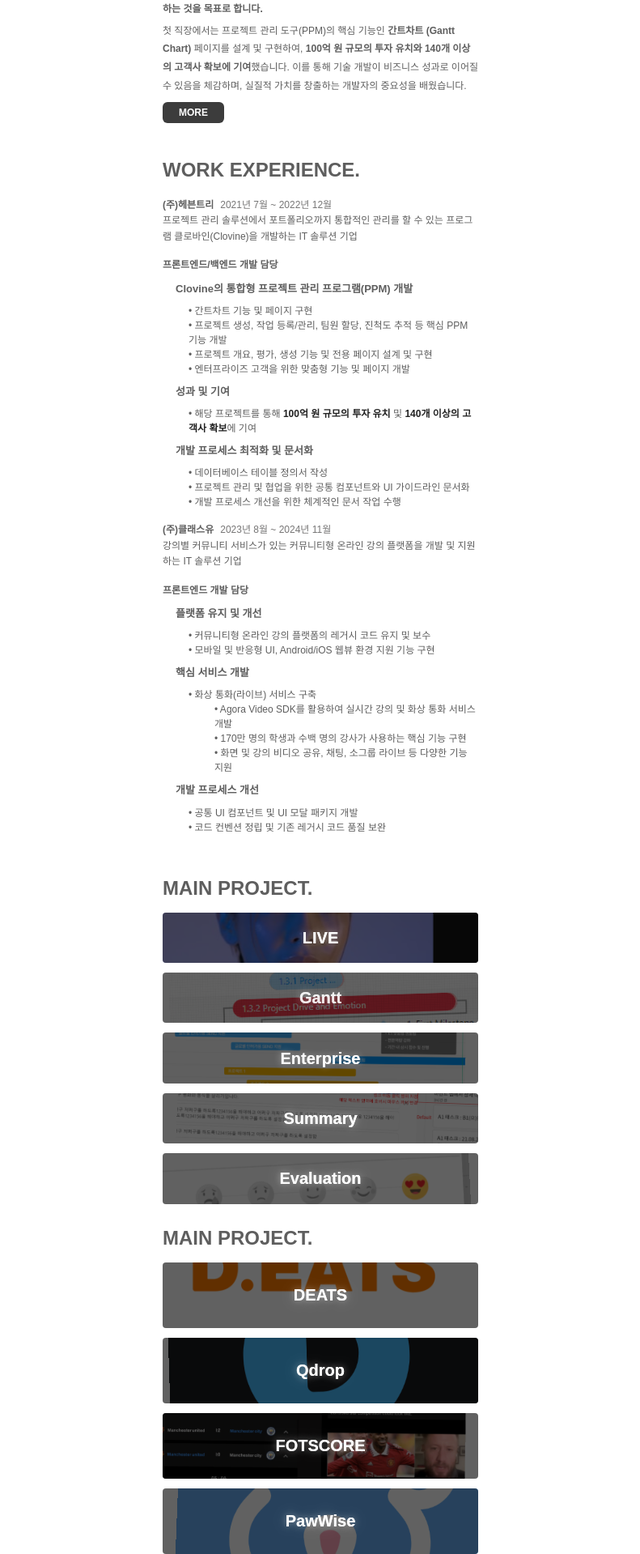
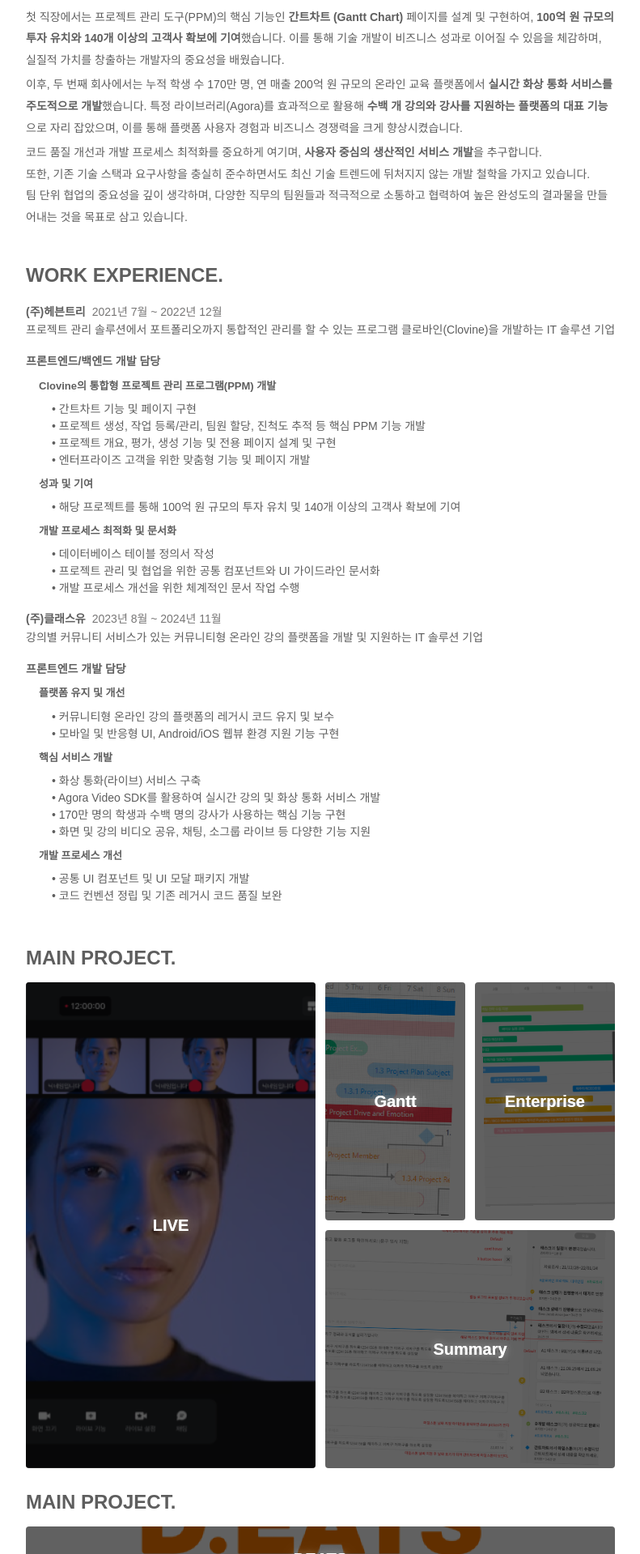
Before and after one commit to rl0425/portfolio-2024, a Next.js app: page / in a window 1280 px wide. Shown: the part 161-2080 px from the top of the page at 81% size, without its empty margins (244-1035 px from the left). Built offline with nearby package versions, Linux system fonts and the light colour scheme.

Commit message:
feat: Update project thumbnail Styles

```diff
--- a/src/app/_components/_channel/page.tsx
+++ b/src/app/_components/_channel/page.tsx
@@ -1,7 +1,7 @@
 export default function Channel() {
   return (
     <div className="bg-white px-5">
-      <div className="mx-auto max-w-[430px] bg-white">
+      <div className="mx-auto bg-white">
         <main className="h-full w-full pt-4">
           <section className="mb-6">
             <h2 className="mb-4 text-[24px] font-bold">CHANNEL.</h2>
--- a/src/app/_components/_contact/page.tsx
+++ b/src/app/_components/_contact/page.tsx
@@ -1,7 +1,7 @@
 export default function Contact() {
   return (
     <div className="bg-white px-5">
-      <div className="mx-auto max-w-[430px] bg-white">
+      <div className="mx-auto bg-white">
         <main className="h-full w-full pt-12">
           <section className="mb-6">
             <h2 className="mb-4 text-[24px] font-bold">CONTACT.</h2>
--- a/src/app/_components/_introduce/page.tsx
+++ b/src/app/_components/_introduce/page.tsx
@@ -1,6 +1,6 @@
 "use client";
 
-import { useState, useCallback, useMemo } from "react";
+import { useState, useCallback, useMemo, useEffect } from "react";
 import clsx from "clsx";
 
 interface IntroductionSection {
@@ -10,19 +10,33 @@
 
 const STYLES = {
   CONTAINER: "bg-white px-5",
-  INNER: "mx-auto max-w-[430px] bg-white",
+  INNER: "mx-auto bg-white",
   MAIN: "h-full w-full pt-10",
   SECTION: "mb-4",
   HEADING: "mb-2 text-[24px] font-bold",
-  CONTENT: "flex flex-col gap-1 text-[12px] font-semibold",
+  CONTENT: "flex flex-col gap-1 text-[12px] md:text-[14px] font-semibold",
   BUTTON:
-    "(mt-4 text-[12px] font-medium) (text-blue-500 hover:text-blue-600) (transition-colors duration-200)",
+    "(mt-4 text-[12px] md:text-[12px] font-medium) (text-blue-500 hover:text-blue-600) (transition-colors duration-200)",
 } as const;
 
 const INITIAL_VISIBLE_SECTIONS = 2;
 
 export default function Introduce() {
   const [isExpanded, setIsExpanded] = useState<boolean>(false);
+
+  useEffect(() => {
+    const handleResize = () => {
+      setIsExpanded(window.innerWidth >= 768);
+    };
+
+    handleResize();
+
+    window.addEventListener("resize", handleResize);
+
+    return () => {
+      window.removeEventListener("resize", handleResize);
+    };
+  }, []);
 
   const handleToggleExpand = useCallback(() => {
     setIsExpanded((prev) => !prev);
@@ -94,7 +108,12 @@
   );
 
   const visibleSections = useMemo(
-    () => (isExpanded ? sections : sections.slice(0, INITIAL_VISIBLE_SECTIONS)),
+    () =>
+      window.innerWidth >= 768
+        ? sections
+        : isExpanded
+          ? sections
+          : sections.slice(0, INITIAL_VISIBLE_SECTIONS),
     [sections, isExpanded],
   );
 
@@ -110,23 +129,26 @@
             <div className={STYLES.CONTENT}>
               {visibleSections.map((section) => (
                 <div
-                  className="text-[12px] font-normal leading-[1.9] text-[#222222ba]"
+                  className="text-[12px] font-normal leading-[1.9] text-[#222222ba] md:text-[14px]"
                   key={section.id}
                 >
                   {section.content}
                 </div>
               ))}
 
-              {sections.length > INITIAL_VISIBLE_SECTIONS && (
-                <div className="mt-1 w-fit rounded-md bg-[#222222e0] px-5 py-[4px] text-[12px] text-[#ffffff]">
+              {window.innerWidth < 768 &&
+                sections.length > INITIAL_VISIBLE_SECTIONS && (
+                  <div
+                    onClick={handleToggleExpand}
+                    className="mt-1 w-fit cursor-pointer rounded-md bg-[#222222e0] px-5 py-[4px] text-[12px] text-[#ffffff] md:text-[14px]"
+                  >
                     <button
-                    onClick={handleToggleExpand}
                       className={clsx(STYLES.BUTTON)}
                       role="button"
                       aria-expanded={isExpanded}
-                    aria-label={isExpanded ? "LESS" : "MORE"}
+                      aria-label={isExpanded ? "접기" : "더보기"}
                     >
-                    {isExpanded ? "LESS" : "MORE"}
+                      {isExpanded ? "접기" : "더보기"}
                     </button>
                   </div>
                 )}
--- a/src/app/_components/_main-project/page.tsx
+++ b/src/app/_components/_main-project/page.tsx
@@ -112,6 +112,14 @@
 const OVERLAY_STYLE =
   "absolute inset-0 bg-[#0000009e] flex items-center justify-center transition-opacity duration-300";
 
+const GRID_LAYOUT_STYLES = {
+  container: "grid grid-cols-2 gap-3 h-[600px] min-w-full",
+  leftSection: "relative h-full", // 왼쪽 큰 이미지
+  rightSection: "grid grid-rows-2 gap-3", // 오른쪽 섹션
+  rightTop: "grid grid-cols-2 gap-3", // 오른쪽 상단 2개 이미지
+  rightBottom: "relative h-full", // 오른쪽 하단 긴 이미지
+} as const;
+
 export default function MainProject() {
   const router = useRouter();
   const [isClient, setIsClient] = useState(false);
@@ -174,21 +182,71 @@
 
   const renderProjects = useMemo(
     () => (
-      <div className="grid h-[360px] min-w-full gap-3">
-        {PROJECTS.map((project, index) => (
+      <>
+        <div className={GRID_LAYOUT_STYLES.container}>
+          {/* 왼쪽 큰 이미지 */}
+          <div className={GRID_LAYOUT_STYLES.leftSection}>
+            <div
+              className={`${IMAGE_CONTAINER_STYLE} h-full`}
+              role="button"
+              aria-label={`${PROJECTS[0].title} 프로젝트 보기`}
+              onClick={() =>
+                router.push(`/projects?projectName=${PROJECTS[0].url}`)
+              }
+            >
+              <div className="relative h-full w-full">
+                {isClient && (
+                  <div
+                    className="absolute inset-0"
+                    style={{
+                      animation: `float1 ${6}s ease-in-out infinite`,
+                    }}
+                  >
+                    <Image
+                      src={PROJECTS[0].imageUrl}
+                      alt={PROJECTS[0].title}
+                      fill
+                      className="object-cover"
+                      sizes="50vw"
+                      priority
+                    />
+                  </div>
+                )}
+                <div className={OVERLAY_STYLE}>
+                  <p
+                    id={`title-${PROJECTS[0].id}`}
+                    className="title-shimmer text-center text-xl font-bold"
+                    data-animate="false"
+                  >
+                    {PROJECTS[0].title}
+                  </p>
+                </div>
+              </div>
+            </div>
+          </div>
+
+          {/* 오른쪽 섹션 */}
+          <div className={GRID_LAYOUT_STYLES.rightSection}>
+            {/* 오른쪽 상단 2개 이미지 */}
+            <div className={GRID_LAYOUT_STYLES.rightTop}>
+              {PROJECTS.slice(1, 3).map((project, index) => (
                 <div
                   key={project.id}
                   className={IMAGE_CONTAINER_STYLE}
                   role="button"
                   aria-label={`${project.title} 프로젝트 보기`}
-            onClick={() => router.push(`/projects?projectName=${project.url}`)}
+                  onClick={() =>
+                    router.push(`/projects?projectName=${project.url}`)
+                  }
                 >
-            <div className="relative h-[360px] w-full">
+                  <div className="relative h-full w-full">
                     {isClient && (
                       <div
                         className="absolute inset-0"
                         style={{
-                    animation: `float${(index % 2) + 1} ${6 + index * 1.5}s ease-in-out infinite`,
+                          animation: `float${(index % 2) + 1} ${
+                            6 + (index + 1) * 1.5
+                          }s ease-in-out infinite`,
                         }}
                       >
                         <Image
@@ -196,8 +254,8 @@
                           alt={project.title}
                           fill
                           className="object-cover"
-                    sizes="(max-width: 768px) 100vw, (max-width: 1200px) 50vw, 33vw"
-                    priority={project.id <= 2}
+                          sizes="25vw"
+                          priority
                         />
                       </div>
                     )}
@@ -214,6 +272,59 @@
                 </div>
               ))}
             </div>
+
+            {/* 오른쪽 하단 긴 이미지 */}
+            <div className={GRID_LAYOUT_STYLES.rightBottom}>
+              <div
+                className={`${IMAGE_CONTAINER_STYLE} h-full`}
+                role="button"
+                aria-label={`${PROJECTS[3].title} 프로젝트 보기`}
+                onClick={() =>
+                  router.push(`/projects?projectName=${PROJECTS[3].url}`)
+                }
+              >
+                <div className="relative h-full w-full">
+                  {isClient && (
+                    <div
+                      className="absolute inset-0"
+                      style={{
+                        animation: `float1 ${7.5}s ease-in-out infinite`,
+                      }}
+                    >
+                      <Image
+                        src={PROJECTS[3].imageUrl}
+                        alt={PROJECTS[3].title}
+                        fill
+                        className="object-cover"
+                        sizes="50vw"
+                      />
+                    </div>
+                  )}
+                  <div className={OVERLAY_STYLE}>
+                    <p
+                      id={`title-${PROJECTS[3].id}`}
+                      className="title-shimmer text-center text-xl font-bold"
+                      data-animate="false"
+                    >
+                      {PROJECTS[3].title}
+                    </p>
+                  </div>
+                </div>
+              </div>
+            </div>
+          </div>
+        </div>
+        <div className="flex items-center justify-center">
+          <div
+            className={`${IMAGE_CONTAINER_STYLE} h-full`}
+            role="button"
+            aria-label={`${PROJECTS[0].title} 프로젝트 보기`}
+            onClick={() =>
+              router.push(`/projects?projectName=${PROJECTS[0].url}`)
+            }
+          ></div>
+        </div>
+      </>
     ),
     [isClient, router],
   );
@@ -221,7 +332,7 @@
   if (!isClient) {
     return (
       <div className="bg-white">
-        <div className="mx-auto max-w-[430px] bg-white">
+        <div className="mx-auto bg-white">
           <div className="h-full w-full pt-6">
             <section className="mb-2 px-5">
               <h2 className="mb-3 text-[24px] font-bold">MAIN PROJECT.</h2>
@@ -237,7 +348,7 @@
 
   return (
     <div className="bg-white">
-      <div className="mx-auto max-w-[430px] bg-white">
+      <div className="mx-auto bg-white">
         <div className="h-full w-full pt-6">
           <section className="mb-2 px-5">
             <h2 className="mb-3 text-[24px] font-bold">MAIN PROJECT.</h2>
--- a/src/app/_components/_side-project/page.tsx
+++ b/src/app/_components/_side-project/page.tsx
@@ -214,7 +214,7 @@
   if (!isClient) {
     return (
       <div className="bg-white">
-        <div className="mx-auto max-w-[430px] bg-white">
+        <div className="mx-auto bg-white">
           <div className="h-full w-full pt-6">
             <section className="mb-2 px-5">
               <h2 className="mb-3 text-[24px] font-bold">MAIN PROJECT.</h2>
@@ -230,7 +230,7 @@
 
   return (
     <div className="bg-white">
-      <div className="mx-auto max-w-[430px] bg-white">
+      <div className="mx-auto bg-white">
         <div className="h-full w-full pt-6">
           <section className="mb-2 px-5">
             <h2 className="mb-3 text-[24px] font-bold">MAIN PROJECT.</h2>
--- a/src/app/_components/_work-experience/page.tsx
+++ b/src/app/_components/_work-experience/page.tsx
@@ -3,9 +3,10 @@
  */
 const STYLES = {
   CONTAINER: "flex flex-col gap-2",
-  MAIN_TITLE: "text-[12px] font-semibold text-[#222222ba]",
+  MAIN_TITLE: "text-[12px] md:text-[14px] font-semibold text-[#222222ba]",
   SUB_TITLE: "ml-4 text-[13px] font-semibold text-[#222222ba]",
-  LIST_ITEM: "ml-8 text-[12px] font-normal text-[#222222ba] leading-[1.5]",
+  LIST_ITEM:
+    "ml-8 text-[12px] md:text-[14px] font-normal text-[#222222ba] leading-[1.5]",
   HIGHLIGHT: "font-semibold text-[#222222]",
 } as const;
 
@@ -15,16 +16,16 @@
 export default function WorkExperience() {
   return (
     <div className="bg-white px-5">
-      <div className="mx-auto max-w-[430px] bg-white">
+      <div className="mx-auto bg-white">
         <main className="h-full w-full pt-6">
           <section className="mb-6">
             <h2 className="mb-4 text-[24px] font-bold">WORK EXPERIENCE.</h2>
 
-            <div className="flex flex-col gap-4 text-[12px] font-normal leading-relaxed">
+            <div className="flex flex-col gap-4 text-[12px] font-normal leading-relaxed md:text-[14px]">
               <div>
                 <p className="flex items-center gap-2">
                   <span className="font-semibold">(주)헤븐트리</span>
-                  <span className="text-[12px] font-normal text-[#777676]">
+                  <span className="text-[12px] font-normal text-[#777676] md:text-[14px]">
                     2021년 7월 ~ 2022년 12월
                   </span>
                 </p>
@@ -61,15 +62,8 @@
                   <h4 className={STYLES.SUB_TITLE}>성과 및 기여</h4>
                   <ul className="list-none">
                     <li className={STYLES.LIST_ITEM}>
-                      • 해당 프로젝트를 통해{" "}
-                      <span className={STYLES.HIGHLIGHT}>
-                        100억 원 규모의 투자 유치
-                      </span>{" "}
-                      및{" "}
-                      <span className={STYLES.HIGHLIGHT}>
-                        140개 이상의 고객사 확보
-                      </span>
-                      에 기여
+                      • 해당 프로젝트를 통해 100억 원 규모의 투자 유치 및 140개
+                      이상의 고객사 확보에 기여
                     </li>
                   </ul>
                   <h4 className={STYLES.SUB_TITLE}>
@@ -92,7 +86,7 @@
               <div>
                 <p className="flex items-center gap-2">
                   <span className="font-semibold">(주)클래스유</span>
-                  <span className="text-[12px] font-normal text-[#777676]">
+                  <span className="text-[12px] font-normal text-[#777676] md:text-[14px]">
                     2023년 8월 ~ 2024년 11월
                   </span>
                 </p>
@@ -119,18 +113,17 @@
                 <ul className="list-none">
                   <li className={STYLES.LIST_ITEM}>
                     • 화상 통화(라이브) 서비스 구축
-                    <li className={STYLES.LIST_ITEM}>
-                      • Agora Video SDK를 활용하여 실시간 강의 및 화상 통화
-                      서비스 개발
                   </li>
                   <li className={STYLES.LIST_ITEM}>
-                      • 170만 명의 학생과 수백 명의 강사가 사용하는 핵심 기능
-                      구현
+                    • Agora Video SDK를 활용하여 실시간 강의 및 화상 통화 서비스
+                    개발
+                  </li>
+                  <li className={STYLES.LIST_ITEM}>
+                    • 170만 명의 학생과 수백 명의 강사가 사용하는 핵심 기능 구현
                   </li>
                   <li className={STYLES.LIST_ITEM}>
                     • 화면 및 강의 비디오 공유, 채팅, 소그룹 라이브 등 다양한
                     기능 지원
-                    </li>
                   </li>
                 </ul>
                 {/* 개발 프로세스 개선 */}
--- a/src/app/page.tsx
+++ b/src/app/page.tsx
@@ -7,7 +7,7 @@
 export default function Home() {
   return (
     <div className="min-h-screen bg-white">
-      <div className="mx-auto min-h-screen max-w-[430px] bg-white">
+      <div className="mx-auto min-h-screen max-w-[430px] bg-white md:max-w-[768px]">
         <main className="h-full w-full">
           <p className="pr-5 pt-3 text-right text-[28px] font-extrabold">
             PARK GI CHAN
--- a/src/app/projects/page.tsx
+++ b/src/app/projects/page.tsx
@@ -1,6 +1,6 @@
 "use client";
 
-import React, { useCallback, useState } from "react";
+import React, { useCallback, useState, useEffect } from "react";
 import { projects } from "./constants";
 import { useSearchParams, useRouter } from "next/navigation";
 import { Icon } from "@/components/icon/Icon";
@@ -10,7 +10,7 @@
  * 더보기 버튼 스타일 상수
  */
 const MORE_BUTTON_STYLE =
-  "text-[12px] font-medium text-blue-500 mt-2 cursor-pointer hover:text-blue-600";
+  "text-[12px] md:text-[14px] font-medium text-blue-500 mt-2 cursor-pointer hover:text-blue-600";
 
 /**
  * 설명 텍스트 최대 표시 줄 수
@@ -23,6 +23,24 @@
   const router = useRouter();
   const project = projects[projectName as string];
   const [isExpanded, setIsExpanded] = useState<boolean>(false);
+  const [isMobile, setIsMobile] = useState<boolean>(true);
+
+  useEffect(() => {
+    // 초기 화면 크기 확인
+    const checkScreenSize = () => {
+      setIsMobile(window.innerWidth < 768);
+      setIsExpanded(window.innerWidth >= 768);
+    };
+
+    // 초기 실행
+    checkScreenSize();
+
+    // 리사이즈 이벤트 리스너
+    window.addEventListener("resize", checkScreenSize);
+
+    // 클린업
+    return () => window.removeEventListener("resize", checkScreenSize);
+  }, []);
 
   const handlePrevClick = useCallback(() => {
     router.push("/");
@@ -33,7 +51,7 @@
   }, []);
 
   return (
-    <div className="mb-10 flex flex-col gap-3">
+    <div className="mb-10 flex flex-col gap-3 md:max-w-[1000px]">
       <div className="flex items-center justify-between">
         <div
           className="cursor-pointer px-5 pb-3 pt-5"
@@ -49,7 +67,7 @@
         <p className="px-5 text-[14px] font-medium text-gray-500">
           {project.date}
         </p>
-        <p className="px-5 pt-2 text-[12px] leading-5">
+        <p className="px-5 pt-2 text-[12px] leading-5 md:text-[14px]">
           {project.mainDescription}
         </p>
         <div></div>
@@ -83,7 +101,7 @@
 
         {project.description.map((desc, index) => (
           <div key={index} className="px-5 pt-3">
-            <h4 className="w-fit px-[2px] text-[12px] font-extrabold text-[#2229]">
+            <h4 className="w-fit px-[2px] text-[12px] font-extrabold text-[#2229] md:text-[14px]">
               {desc.title}
             </h4>
             <div className="ml-3 mt-2">
@@ -93,17 +111,17 @@
               ).map((item, idx) => (
                 <div key={idx} className="align-center flex items-start gap-2">
                   <span className="mt-2.5 h-1 w-1 flex-shrink-0 rounded-full bg-[#2229]" />
-                  <p className="text-[12px] font-normal leading-6">{item}</p>
+                  <p className="text-[12px] font-normal leading-6 md:text-[14px]">
+                    {item}
+                  </p>
                 </div>
               ))}
-              {desc.description.length > MAX_VISIBLE_ITEMS && (
+              {isMobile && desc.description.length > MAX_VISIBLE_ITEMS && (
                 <button
                   onClick={handleToggleExpand}
                   className={MORE_BUTTON_STYLE}
-                  aria-expanded={isExpanded}
-                  aria-label={isExpanded ? "내용 접기" : "더 보기"}
                 >
-                  {isExpanded ? "접기" : "더 보기"}
+                  {isExpanded ? "CLOSE" : "MORE"}
                 </button>
               )}
             </div>
@@ -115,7 +133,7 @@
             {project.techStack.map((tech, index) => (
               <span
                 key={index}
-                className="rounded-[4px] border border-solid border-[#2222224f] bg-[#434040] px-[8px] py-1 text-[12px] font-semibold text-[#ffffff]"
+                className="rounded-[4px] border border-solid border-[#2222224f] bg-[#434040] px-[8px] py-1 text-[12px] font-semibold text-[#ffffff] md:text-[14px]"
               >
                 {tech}
               </span>
@@ -129,7 +147,7 @@
           </h3>
           {project.feature.map((feature, index) => (
             <div key={index} className="mb-2 mt-1 flex flex-col">
-              <h4 className="w-fit px-[2px] text-[12px] font-extrabold text-[#2229]">
+              <h4 className="w-fit px-[2px] text-[12px] font-extrabold text-[#2229] md:text-[14px]">
                 {feature.title}
               </h4>
               <div className="ml-3 mt-1">
@@ -139,7 +157,7 @@
                     className="align-center flex items-start gap-2"
                   >
                     <span className="mt-2.5 h-1 w-1 flex-shrink-0 rounded-full bg-[#2229]" />
-                    <p className="text-[12px] font-normal leading-[25px]">
+                    <p className="text-[12px] font-normal leading-[25px] md:text-[14px]">
                       {item}
                     </p>
                   </div>
@@ -153,7 +171,7 @@
           <h3 className="text-[14px] font-bold text-[#222222]">Team</h3>
           <div className="mt-1 flex flex-wrap gap-1">
             {project.team.map((item, index) => (
-              <span className="text-[12px]" key={index}>
+              <span className="text-[12px] md:text-[14px]" key={index}>
                 {item}
               </span>
             ))}
@@ -166,7 +184,7 @@
           </h3>
           <div className="mt-1 flex flex-wrap gap-1">
             {project.link.related.map((item, index) => (
-              <span className="text-[12px]" key={index}>
+              <span className="text-[12px] md:text-[14px]" key={index}>
                 {item}
               </span>
             ))}
@@ -183,7 +201,7 @@
 
   return (
     <div>
-      <div className="grid grid-cols-1 gap-4 md:grid-cols-2">
+      <div className="flex max-w-full items-center justify-center">
         <ProjectCard projectName={projectName} />
       </div>
     </div>
```
Lines whose indentation alone changed are shown as unchanged.
